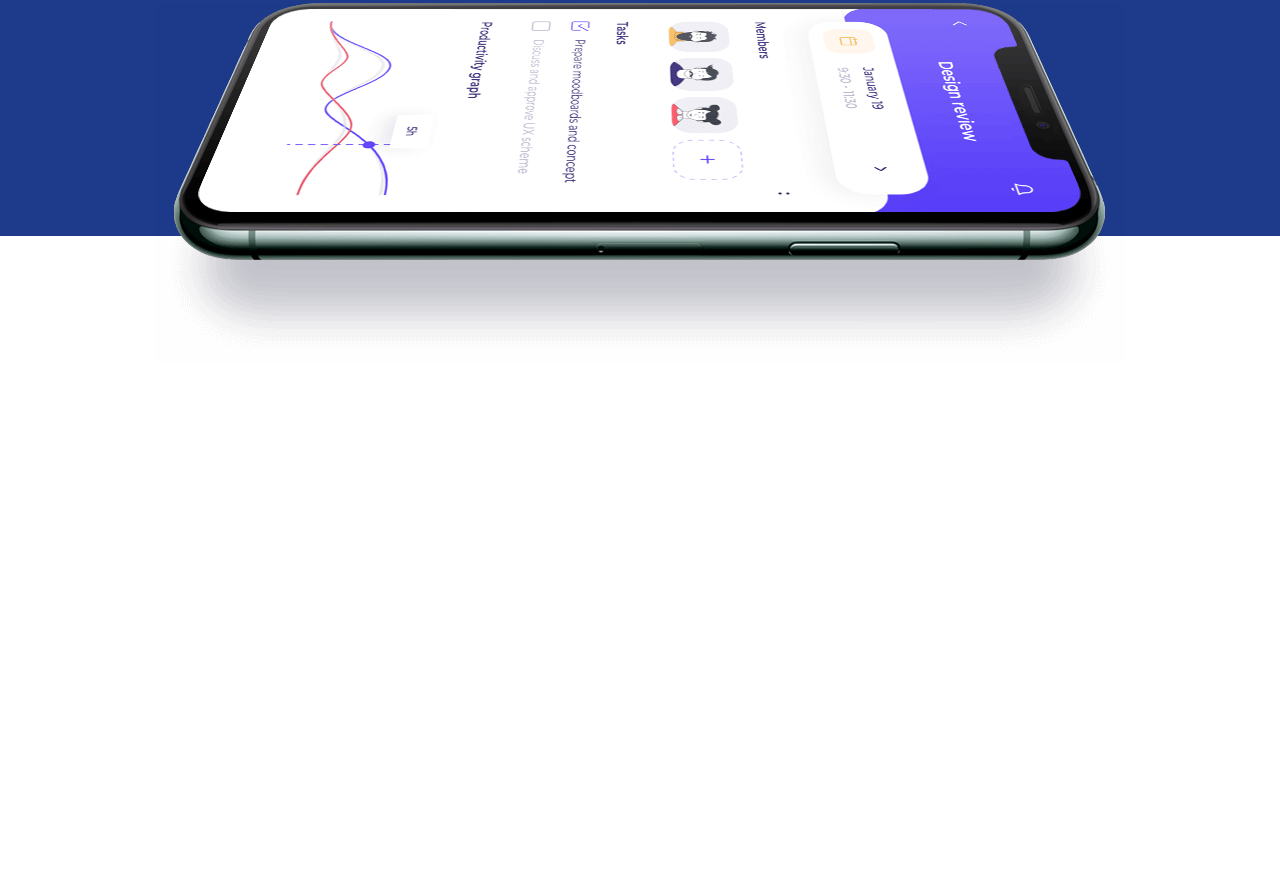
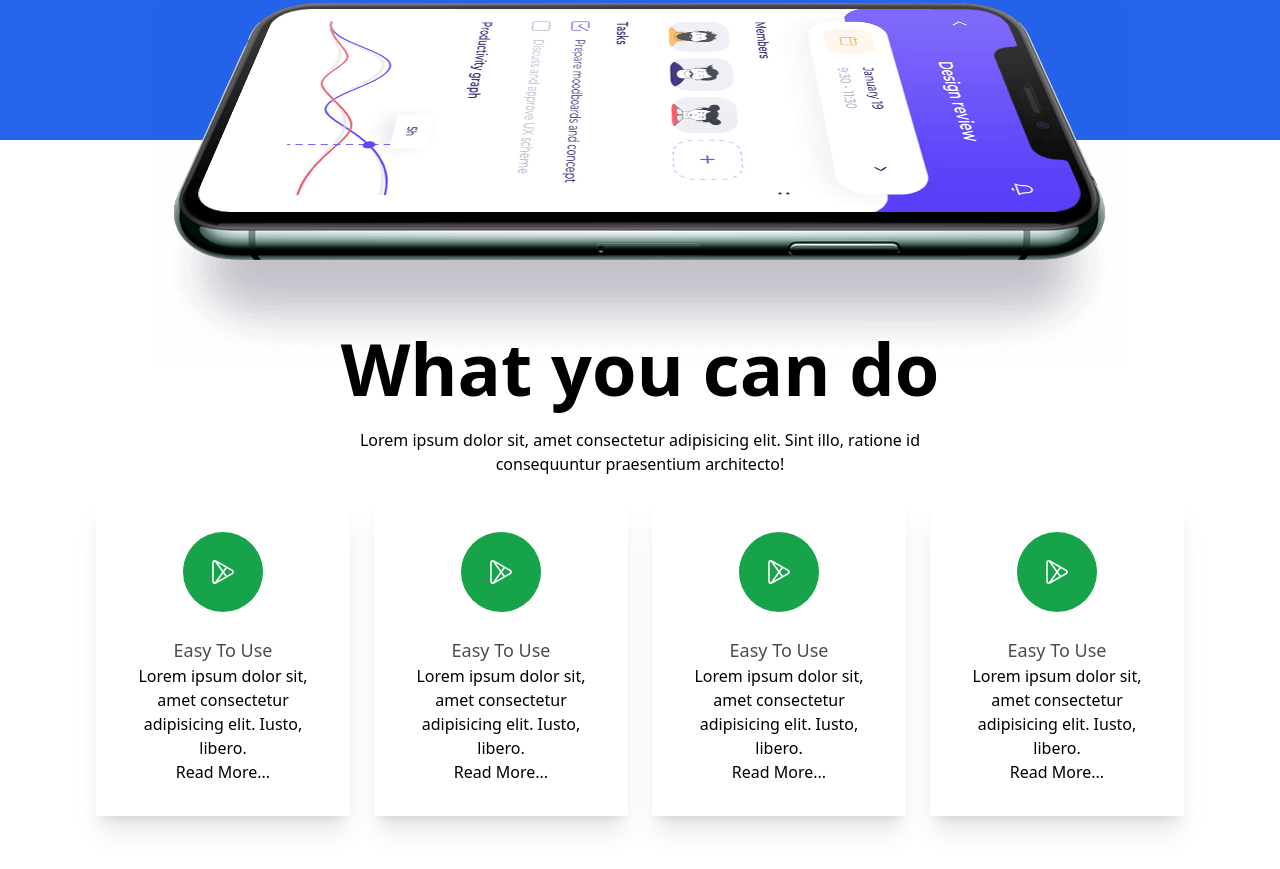
Before and after one commit to shahab-24/app-launching-with-tailwind, a plain HTML site: page index.html in a window 1280 px wide. Shown: the part 705-1574 px from the top of the page. Before the commit the page ends 1069 px from the top, so only its background shows below. Drawn offline with nearby package versions, Linux system fonts and the light colour scheme.

Commit message:
added lower part

```diff
--- a/index.html
+++ b/index.html
@@ -36,10 +36,10 @@
         </div>
       </div>
     </nav>
-    <header class="bg-blue-900 py-24 flex justify-center text-white">
+    <header class="bg-blue-600 flex justify-center text-white">
       <div class="container lg:px-24 px-8 mx-auto">
-        <div class="space-y-6 mx-auto text-center">
-          <h1 class="font-bold text-7xl">Creative way to <br>Showcase your <span class="text-red-600">App</span></h1>
+        <div class="space-y-6 mx-auto text-center pt-24">
+          <h1 class="font-bold lg:text-7xl text-4xl">Creative way to <br>Showcase your <span class="text-red-600">App</span></h1>
           <p>Your app gets maximum attention and gets more and more downloads</p>
           <div class="flex justify-center items-center space-x-4">
         <button class="bg-orange-600 px-6 py-3 hover:bg-transparent rounded-md border-2 border-orange-600 duration-300">Get a Quote</button>
@@ -54,6 +54,65 @@
 
     </header>
 
+    <section class="my-48 space-y-6">
+      <div class="text-center">
+        <h1 class="text-7xl font-bold ">What you can do</h1>
+        <p class="w-[50%] m-auto pt-6" >Lorem ipsum dolor sit, amet consectetur adipisicing elit. Sint illo, ratione id consequuntur praesentium architecto!</p>
+      </div>
+      <div class="container mx-auto lg:px-24 md:px-8">
+        <div class="grid grid-cols-1 md:grid-cols-2 lg:grid-cols-4 gap-6" >
+          <div class="p-8 shadow-xl reounded-md">
+            <div class="w-20 h-20 rounded-full mx-auto bg-green-600 flex justify-center items-center">
+              <img src="./assets/play-store.png" alt="">
+            </div>
+            <div class="mt-6 spaxe-y-4 text-center">
+              <h6 class="text-lg font-medium opacity-70">Easy To Use</h6>
+              <p class="">Lorem ipsum dolor sit, amet consectetur adipisicing elit. Iusto, libero.</p>
+              <button>Read More...</button>
+            </div>
+          </div>
+          <div class="p-8 shadow-xl reounded-md">
+            <div class="w-20 h-20 rounded-full mx-auto bg-green-600 flex justify-center items-center">
+              <img src="./assets/play-store.png" alt="">
+            </div>
+            <div class="mt-6 spaxe-y-4 text-center">
+              <h6 class="text-lg font-medium opacity-70">Easy To Use</h6>
+              <p class="">Lorem ipsum dolor sit, amet consectetur adipisicing elit. Iusto, libero.</p>
+              <button>Read More...</button>
+            </div>
+          </div>
+          <div class="p-8 shadow-xl reounded-md">
+            <div class="w-20 h-20 rounded-full mx-auto bg-green-600 flex justify-center items-center">
+              <img src="./assets/play-store.png" alt="">
+            </div>
+            <div class="mt-6 spaxe-y-4 text-center">
+              <h6 class="text-lg font-medium opacity-70">Easy To Use</h6>
+              <p class="">Lorem ipsum dolor sit, amet consectetur adipisicing elit. Iusto, libero.</p>
+              <button>Read More...</button>
+            </div>
+          </div>
+          <div class="p-8 shadow-xl reounded-md">
+            <div class="w-20 h-20 rounded-full mx-auto bg-green-600 flex justify-center items-center">
+              <img src="./assets/play-store.png" alt="">
+            </div>
+            <div class="mt-6 spaxe-y-4 text-center">
+              <h6 class="text-lg font-medium opacity-70">Easy To Use</h6>
+              <p class="">Lorem ipsum dolor sit, amet consectetur adipisicing elit. Iusto, libero.</p>
+              <button>Read More...</button>
+            </div>
+          </div>
+
+        </div>
+
+        </div>
+
+
+        </div>
+
+
+
+    </section>
+
 
 </body>
 </html>
```
